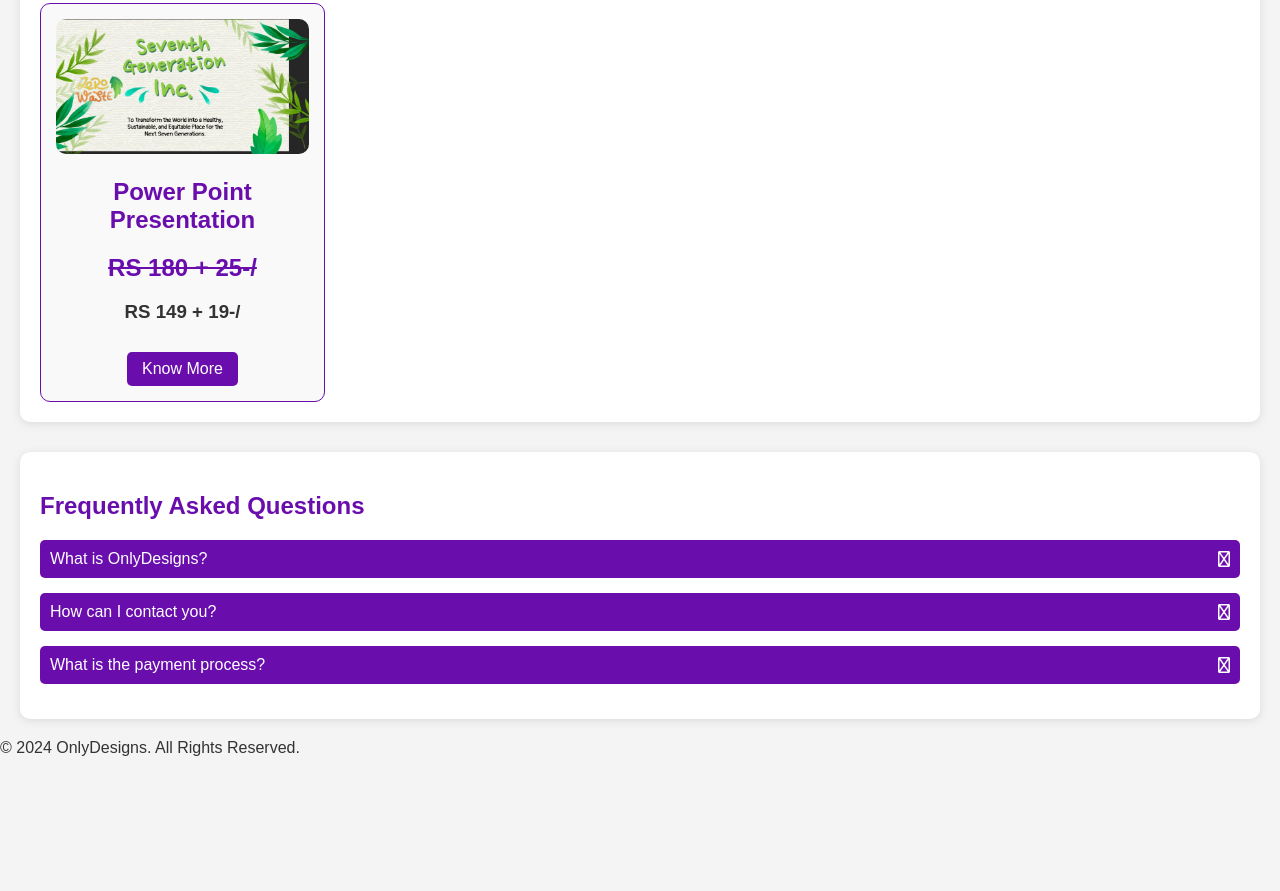
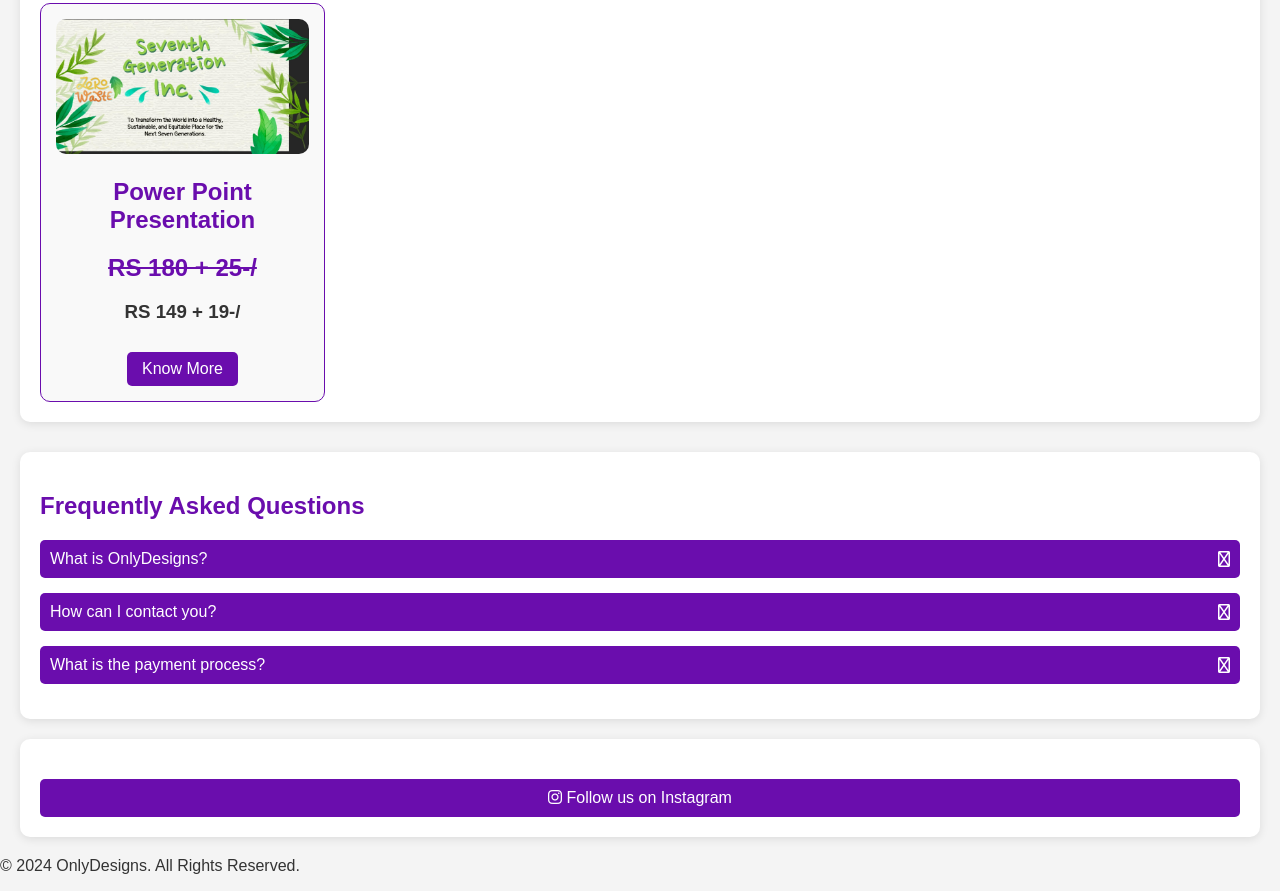
Before and after one commit to Shxbxxb/Only-Designs00, a plain HTML site: page index.html in a window 1280 px wide. Shown: the part 1108-1999 px from the top of the page. Before the commit the page ends 1881 px from the top, so only its background shows below. Drawn offline with Linux system fonts and the light colour scheme.

Commit message:
Update5 index.html

```diff
--- a/index.html
+++ b/index.html
@@ -187,6 +187,20 @@
             color: white;
             font-size: 1.5rem;
         }
+         .instagram-link {
+            display: block;
+            text-align: center;
+            margin-top: 20px;
+            padding: 10px;
+            background: #6a0dad;
+            color: #ffffff;
+            text-decoration: none;
+            border-radius: 5px;
+            transition: background 0.3s;
+        }
+
+        .instagram-link:hover {
+            background: #5e0c9e;
     </style>
 </head>
 <body><header>
@@ -259,6 +273,12 @@
         <i class="fas fa-robot"></i>
     </div>
 
+    <section>
+    <a href="https://instagram.com/onlydesign00" class="instagram-link" target="_blank">
+            <i class="fab fa-instagram"></i> Follow us on Instagram
+        </a>
+    </section>
+
     <footer>
         <p>&copy; 2024 OnlyDesigns. All Rights Reserved.</p>
     </footer>
```
